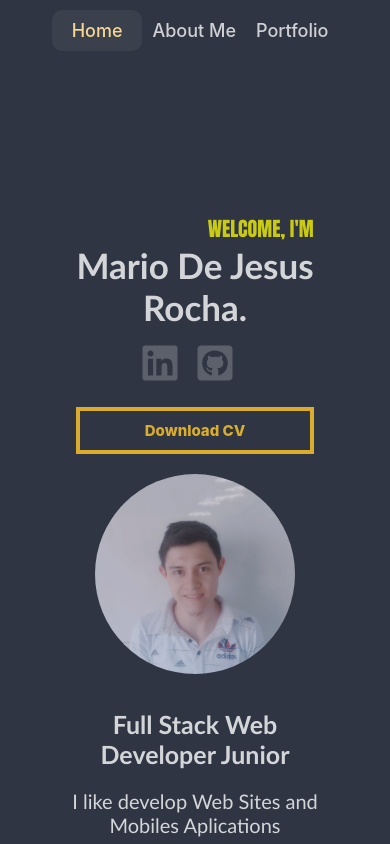
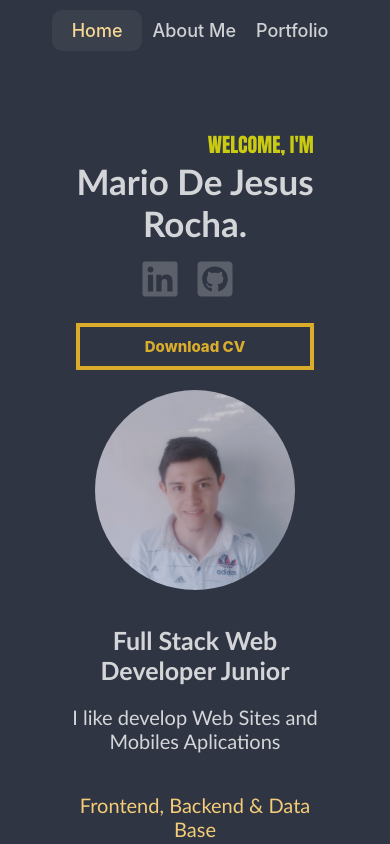
Before and after one commit to mariorocha2308/Myportfolio, a React (Create React App) app: page / in a window 390 px wide. Shown: the top 844 px of the page. Built offline with nearby package versions, Linux system fonts and the light colour scheme.

Commit message:
responsive portfolio

```diff
--- a/src/pages/styles/homePage.css
+++ b/src/pages/styles/homePage.css
@@ -99,7 +99,7 @@
 @media (max-width: 550px){
     .containPage{
         flex-direction: column;
-        height: 145vh;
+        height: 125vh;
     }
     .greeting{
         font-size: 20px;
--- a/src/pages/styles/navBar.css
+++ b/src/pages/styles/navBar.css
@@ -13,10 +13,6 @@ span{
     user-select: none;
 }
 
-span:hover{
-    color: #ffa502;
-}
-
 .active{
     color: #f7d794;
     background-color: rgba(255, 255, 255, 0.055);
```
